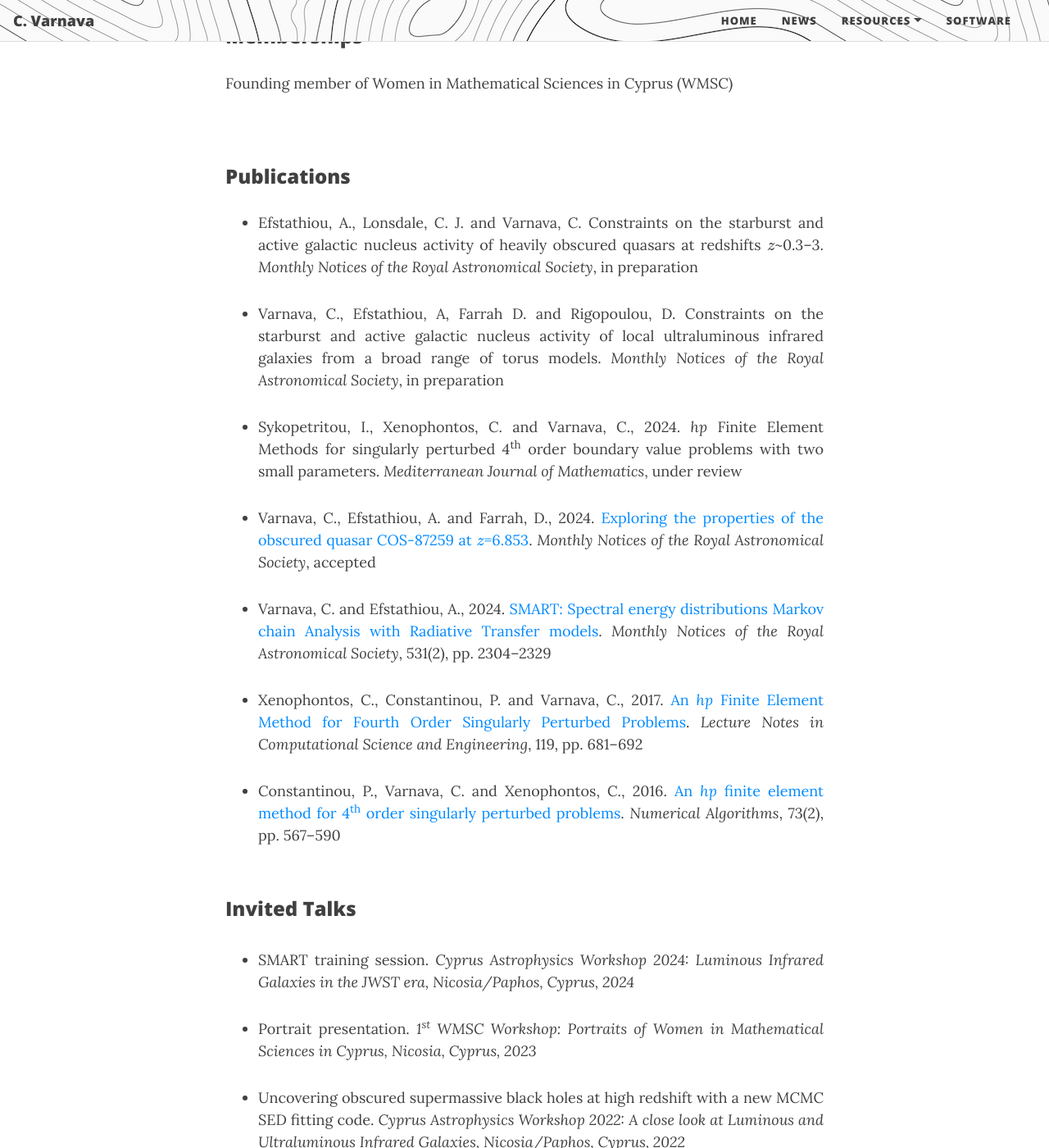
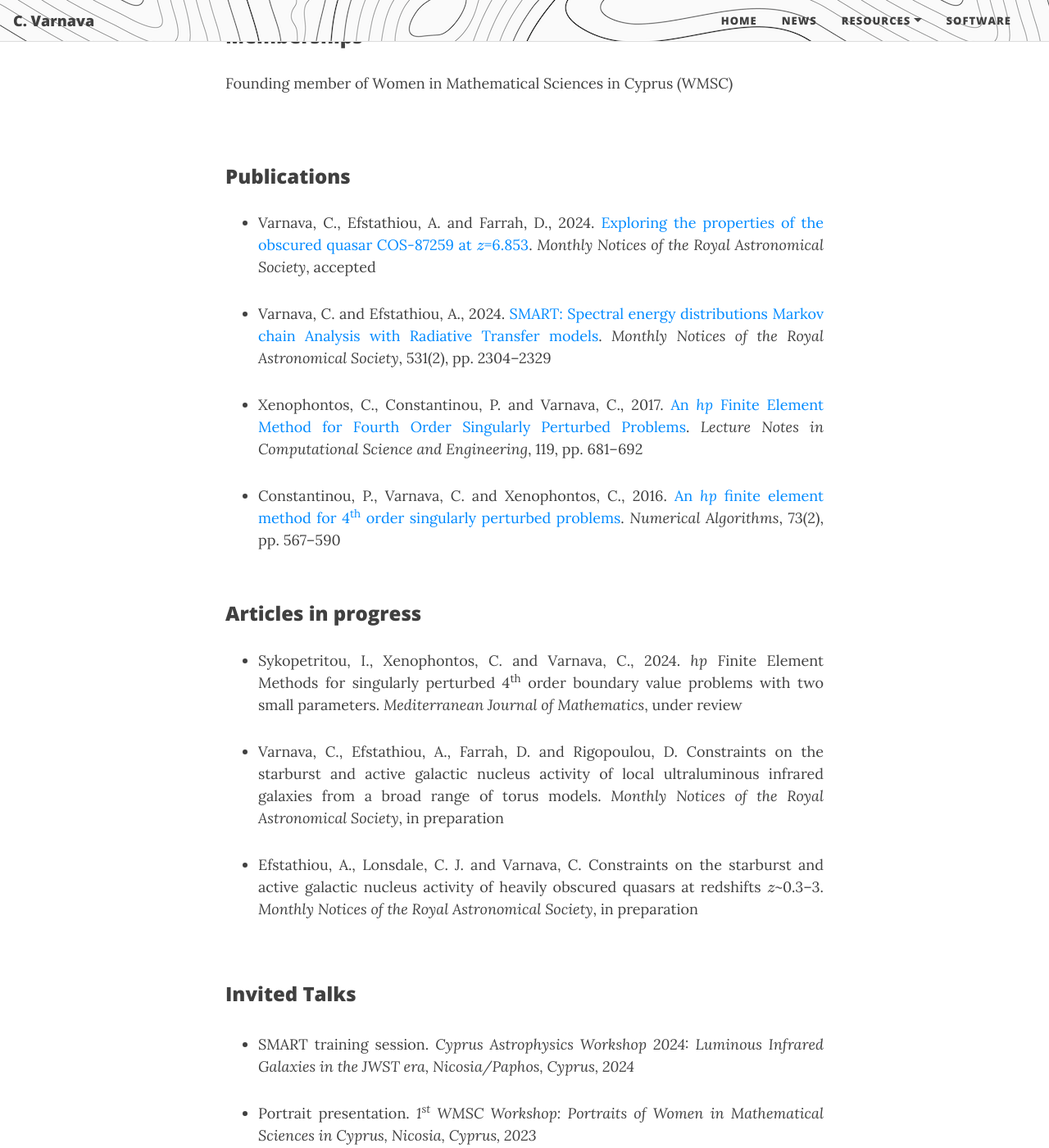
Before and after one commit to ch-var/ch-var.github.io, a Jekyll site: the page built from cv.html, in a window 1280 px wide and 1400 px high, scrolled down 2851 px. Shown: the whole window at 82% size. Built offline with Jekyll 4.4.1, drawn with Linux system fonts in a browser that asks for light colours; formulas are drawn with MathJax 3.

Commit message:
Update cv.html

```diff
--- a/cv.html
+++ b/cv.html
@@ -95,12 +95,6 @@ Founding member of Women in Mathematical Sciences in Cyprus (WMSC)
 <h3>Publications</h3>
 <p>
 <ul>
-<li align='justify'>Efstathiou, A., Lonsdale, C. J. and Varnava, C. Constraints on the starburst and active galactic nucleus activity of heavily obscured quasars at redshifts \(z\)~0.3–3. <i>Monthly Notices of the Royal Astronomical Society</i>, in preparation</li>
-<p>
-<li align='justify'>Varnava, C., Efstathiou, A, Farrah D. and Rigopoulou, D. Constraints on the starburst and active galactic nucleus activity of local ultraluminous infrared galaxies from a broad range of torus models. <i>Monthly Notices of the Royal Astronomical Society</i>, in preparation</li>
-<p>
-<li align='justify'>Sykopetritou, I., Xenophontos, C. and Varnava, C., 2024. <i>hp</i> Finite Element Methods for singularly perturbed 4<sup>th</sup> order boundary value problems with two small parameters. <i>Mediterranean Journal of Mathematics</i>, under review</li>
-<p>
 <li align='justify'>Varnava, C., Efstathiou, A. and Farrah, D., 2024. <a href="https://doi.org/10.1093/mnras/stae2221">Exploring the properties of the obscured quasar COS-87259 at \(z\)=6.853</a>. <i>Monthly Notices of the Royal Astronomical Society</i>, accepted</li>
 <p>
 <li align='justify'>Varnava, C. and Efstathiou, A., 2024. <a href="https://doi.org/10.1093/mnras/stae1141">SMART: Spectral energy distributions Markov chain Analysis with Radiative Transfer models</a>. <i>Monthly Notices of the Royal Astronomical Society</i>, 531(2), pp. 2304–2329</li>
@@ -108,6 +102,17 @@ Founding member of Women in Mathematical Sciences in Cyprus (WMSC)
 <li align='justify'>Xenophontos, C., Constantinou, P. and Varnava, C., 2017. <a href="https://doi.org/10.1007/978-3-319-65870-4_49">An <i>hp</i> Finite Element Method for Fourth Order Singularly Perturbed Problems</a>. <i>Lecture Notes in Computational Science and Engineering</i>, 119, pp. 681–692</li>
 <p>
 <li align='justify'>Constantinou, P., Varnava, C. and Xenophontos, C., 2016. <a href="https://doi.org/10.1007/s11075-016-0108-9">An <i>hp</i> finite element method for 4<sup>th</sup> order singularly perturbed problems</a>. <i>Numerical Algorithms</i>, 73(2), pp. 567–590</li>
+</ul>
+<br>
+<h3>Articles in progress</h3>
+<p>
+<ul>
+<li align='justify'>Sykopetritou, I., Xenophontos, C. and Varnava, C., 2024. <i>hp</i> Finite Element Methods for singularly perturbed 4<sup>th</sup> order boundary value problems with two small parameters. <i>Mediterranean Journal of Mathematics</i>, under review</li>
+<p>
+<li align='justify'>Varnava, C., Efstathiou, A., Farrah, D. and Rigopoulou, D. Constraints on the starburst and active galactic nucleus activity of local ultraluminous infrared galaxies from a broad range of torus models. <i>Monthly Notices of the Royal Astronomical Society</i>, in preparation</li>
+<p>
+<li align='justify'>Efstathiou, A., Lonsdale, C. J. and Varnava, C. Constraints on the starburst and active galactic nucleus activity of heavily obscured quasars at redshifts \(z\)~0.3–3. <i>Monthly Notices of the Royal Astronomical Society</i>, in preparation</li>
+<p>
 </ul>
 <br>
 <h3>Invited Talks</h3>
```
